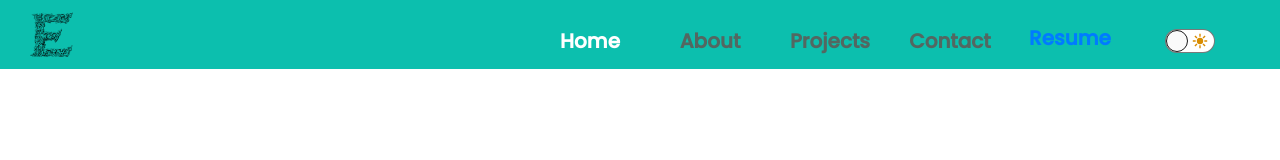
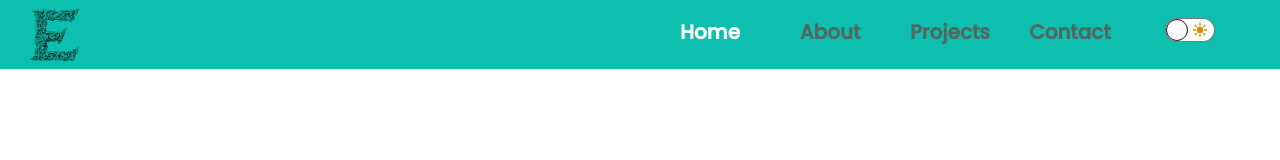
Before and after one commit to Eunnylans/Eunice_Portfolio, a React (Create React App) app: page / in a window 1280 px wide. Shown: the top 160 px of the page. Built offline with nearby package versions, Linux system fonts and the light colour scheme; a web font is replaced by a local one.

Commit message:
Updating NavBar & Styles Components

```diff
--- a/src/Components/NavBar.js
+++ b/src/Components/NavBar.js
@@ -1,6 +1,5 @@
 import { useContext } from "react";
 import { animateScroll as scroll, Link as LinkScroll } from "react-scroll";
-import PDF from "../assets/Eunice-igbinedion-resume.pdf";
 import icon from "../assets/EuniceLogo.png";
 import UIContext from "../context/ui-context";
 import ThemeToggleButton from "../UIcomponents/ThemeToggleButton";
@@ -39,7 +38,7 @@ const Navbar = () => {
               to="aboutme"
               spy={true}
               smooth={true}
-              offset={20}
+              offset={0}
               duration={700}
             >
               About
@@ -53,7 +52,7 @@ const Navbar = () => {
               to="projects"
               spy={true}
               smooth={true}
-              offset={-90}
+              offset={20}
               duration={700}
             >
               Projects
@@ -66,14 +65,14 @@ const Navbar = () => {
               to="messages"
               spy={true}
               smooth={true}
-              offset={10}
+              offset={-65}
               duration={700}
             >
               Contact
             </LinkScroll>
           </li>
 
-          <li>
+          {/*<li>
             <a
               className="nav-link-resume"
               href={PDF}
@@ -82,7 +81,7 @@ const Navbar = () => {
             >
               Resume
             </a>
-          </li>
+          </li>*/}
 
           <li>
             <ThemeToggleButton />
--- a/src/styles/UIcomponents/_themeToggleButton.scss
+++ b/src/styles/UIcomponents/_themeToggleButton.scss
@@ -24,7 +24,7 @@
   background-color: transparent;
   border: 0;
   padding: 0;
-  margin-bottom: -30%;
+  margin-TOP: 13%;
   -webkit-touch-callout: none;
   -webkit-user-select: none;
   -khtml-user-select: none;
@@ -161,6 +161,6 @@
 @media only screen and (max-width: 420px) {
   .dark-mode-toggle {
     margin-left: 15px;
-    margin-bottom: -1%;
+    margin-top: -1%;
   }
 }
--- a/src/styles/components/_aboutme.scss
+++ b/src/styles/components/_aboutme.scss
@@ -8,7 +8,8 @@
   max-width: 100vw;
   margin: auto;
   // min-height: 100vh;
-  padding: 7% 5% 5% 7%;
+  // overflow: auto;%;
+  padding: 7% 5% 0% 7%;
 
   &-content {
     .profile-title {
@@ -34,8 +35,6 @@
     .profile-details {
       width: 50vw;
       padding-left: 5vw;
-
-
     }
     .profile-details-name {
       font-size: 24px;
@@ -132,7 +131,6 @@
         outline: 2px auto $aqua;
       }
     }
-
   }
   .profile-picture {
     display: flex;
--- a/src/styles/components/_navbar.scss
+++ b/src/styles/components/_navbar.scss
@@ -18,7 +18,7 @@
     width: 5%;
     img {
       height: 3%;
-      width: 70%;
+      width: 80%;
     }
     &:hover {
       cursor: pointer;
@@ -50,8 +50,8 @@
         font-size: $fontsize-largeText;
         text-decoration: none;
         font-family: "Poppins Medium";
-        margin-bottom: -25%;
-        row-gap: 15px;
+        margin-top: 10%;
+        row-gap: 5px;
 
         &-active,
         &:hover {
@@ -64,11 +64,10 @@
           color: $gray;
         }
         .nav-link-resume {
-          margin-top: 70%;
+          padding-top: 70%;
           &:visited {
             color: $gray;
           }
-
           &:hover {
             color: $white;
             font-weight: 600;
@@ -156,7 +155,6 @@
         .nav-link-resume {
           font-size: $fontsize-minText;
           row-gap: 0px;
-          margin-bottom: -47%;
         }
       }
     }
@@ -192,7 +190,6 @@
         .nav-link-resume {
           font-size: $fontsize-minText;
           row-gap: 0px;
-          margin-bottom: -53%;
         }
       }
     }
--- a/src/styles/components/_projects.scss
+++ b/src/styles/components/_projects.scss
@@ -3,6 +3,8 @@
 .projects {
   max-width: 100%;
   padding-bottom: 100px;
+  padding: 80px 0 20px 0;
+  margin: auto;
 
   &-content {
     .projects-title {
@@ -190,13 +192,12 @@
   }
 }
 
-@media only screen and (min-width: 540px) and (max-width: 767px) {
+@media only screen and (max-width: 767px) {
   .projects {
     display: flex;
     justify-content: center;
 
     &-content {
-      //width: 90vw;
       width: 75vw;
 
       .projects-title {
@@ -257,6 +258,67 @@
   .projects {
     display: flex;
     justify-content: center;
+     margin-top: 100rem;
+
+    &-content {
+      //width: 90vw;
+      width: 75vw;
+
+      .projects-title {
+        margin-left: 40%;
+        margin-bottom: 1%;
+      }
+
+      .divider {
+        margin-left: 39%;
+        margin-bottom: 5%;
+      }
+
+      .projects-list {
+        width: 100%;
+        grid-template-columns: 1fr;
+
+        .project {
+          &-img {
+            a {
+              img {
+              }
+            }
+          }
+
+          &-description {
+            .project-title-section {
+              .project-maintitle {
+                font-size: $fontsize-smallText;
+                //font-size: 50px;
+              }
+
+              .project-subtitle {
+                font-size: 10px;
+              }
+            }
+
+            .project-tech {
+              font-size: $fontsize-minText;
+            }
+
+            .project-link {
+              a {
+                font-size: $fontsize-minText;
+              }
+            }
+          }
+        }
+      }
+    }
+  }
+}
+
+@media only screen and (max-width: 420px) {
+  .projects {
+    display: flex;
+    justify-content: center;
+    margin-top: 100rem;
 
     &-content {
       //width: 90vw;
@@ -315,66 +377,3 @@
     }
   }
 }
-
-@media only screen and (max-width: 420px) {
-  .projects {
-    display: flex;
-    justify-content: center;
-
-    &-content {
-      //width: 90vw;
-      width: 75vw;
-
-      .projects-title {
-        margin-left: 40%;
-        margin-bottom: 1%;
-      }
-
-      .divider {
-        margin-left: 39%;
-        margin-bottom: 5%;
-      }
-
-      .projects-list {
-        width: 100%;
-        grid-template-columns: 1fr;
-
-        .project {
-          &-img {
-            a {
-              // height: 200%;
-              // width: 200%;
-
-              img {
-                //transform: scale(1.1);
-              }
-            }
-          }
-
-          &-description {
-            .project-title-section {
-              .project-maintitle {
-                font-size: $fontsize-smallText;
-                //font-size: 50px;
-              }
-
-              .project-subtitle {
-                font-size: 10px;
-              }
-            }
-
-            .project-tech {
-              font-size: $fontsize-minText;
-            }
-
-            .project-link {
-              a {
-                font-size: $fontsize-minText;
-              }
-            }
-          }
-        }
-      }
-    }
-  }
-}
--- a/src/styles/components/_techskills.scss
+++ b/src/styles/components/_techskills.scss
@@ -8,6 +8,7 @@
   max-width: 100%;
   // min-height: 100vh;
   gap: 10px;
+
   display: inline-block;
   flex-wrap: wrap;
   .card {
```
Lines whose indentation alone changed are shown as unchanged.
